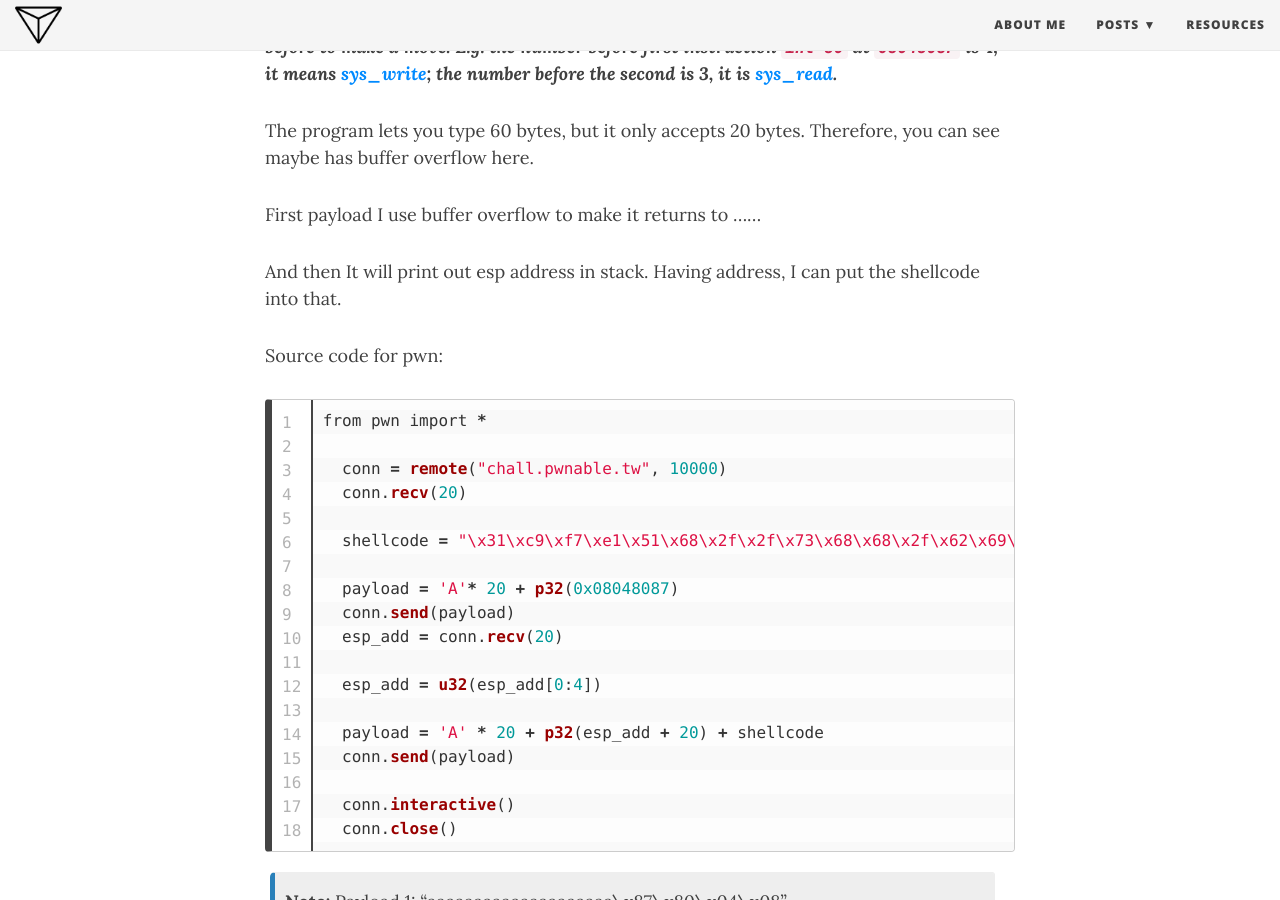
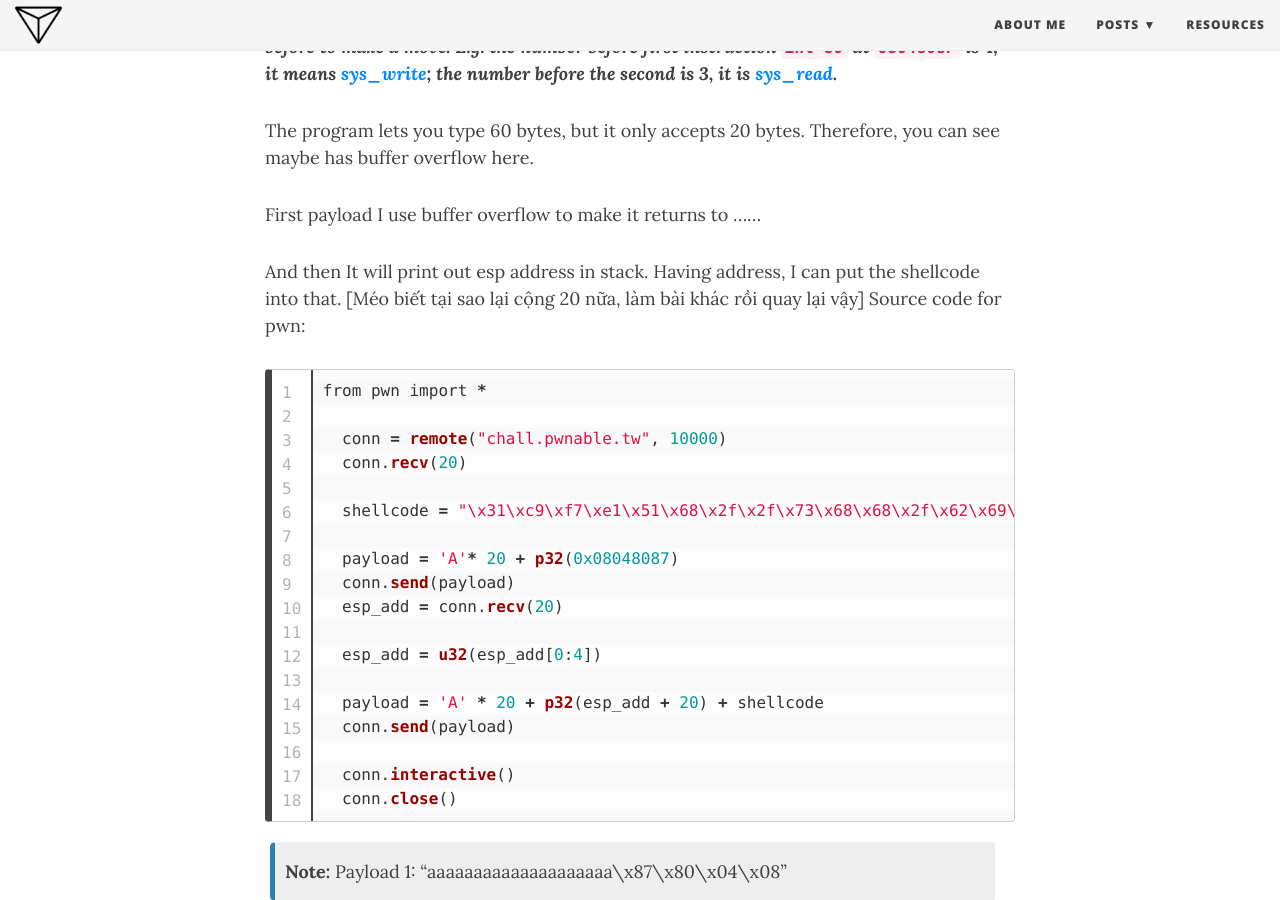
Before and after one commit to Delt-A/delt-a.github.io, a Jekyll site: the page built from _posts/2019-04-08-pwnable-tw-start.md, in a window 1280 px wide and 900 px high, scrolled down 1086 px. Built offline with Jekyll 4.4.1, drawn with Linux system fonts in a browser that asks for light colours; nearby versions of some CDN libraries.

Commit message:
Update 2019-04-08-pwnable-tw-start.md

```diff
--- a/_posts/2019-04-08-pwnable-tw-start.md
+++ b/_posts/2019-04-08-pwnable-tw-start.md
@@ -22,7 +22,7 @@ The program lets you type 60 bytes, but it only accepts 20 bytes. Therefore, you
 First payload I use buffer overflow to make it returns to ......
 
 And then It will print out esp address in stack. Having address, I can put the shellcode into that.
-
+\[Méo biết tại sao lại cộng 20 nữa, làm bài khác rồi quay lại vậy]
 Source code for pwn:
 {% highlight python linenos %}
 from pwn import *
```
